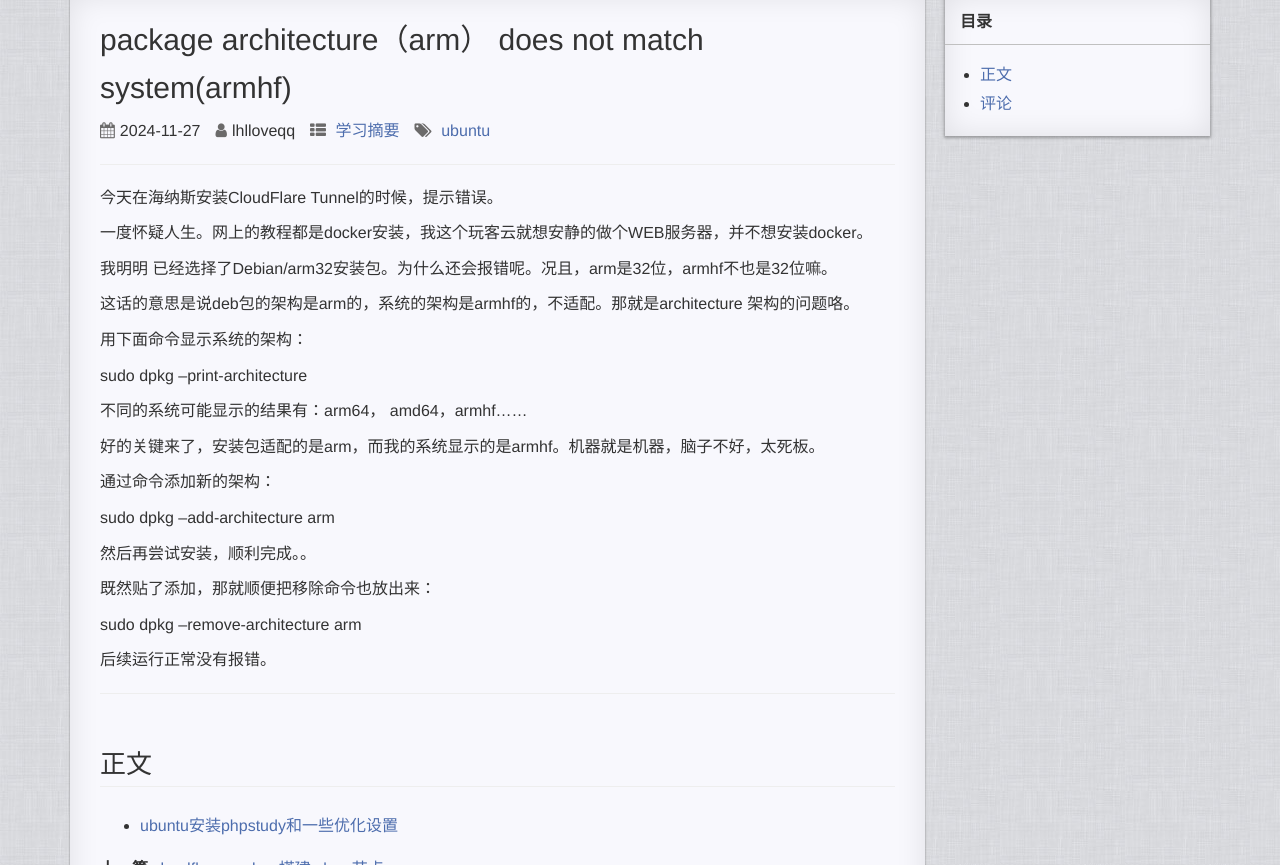
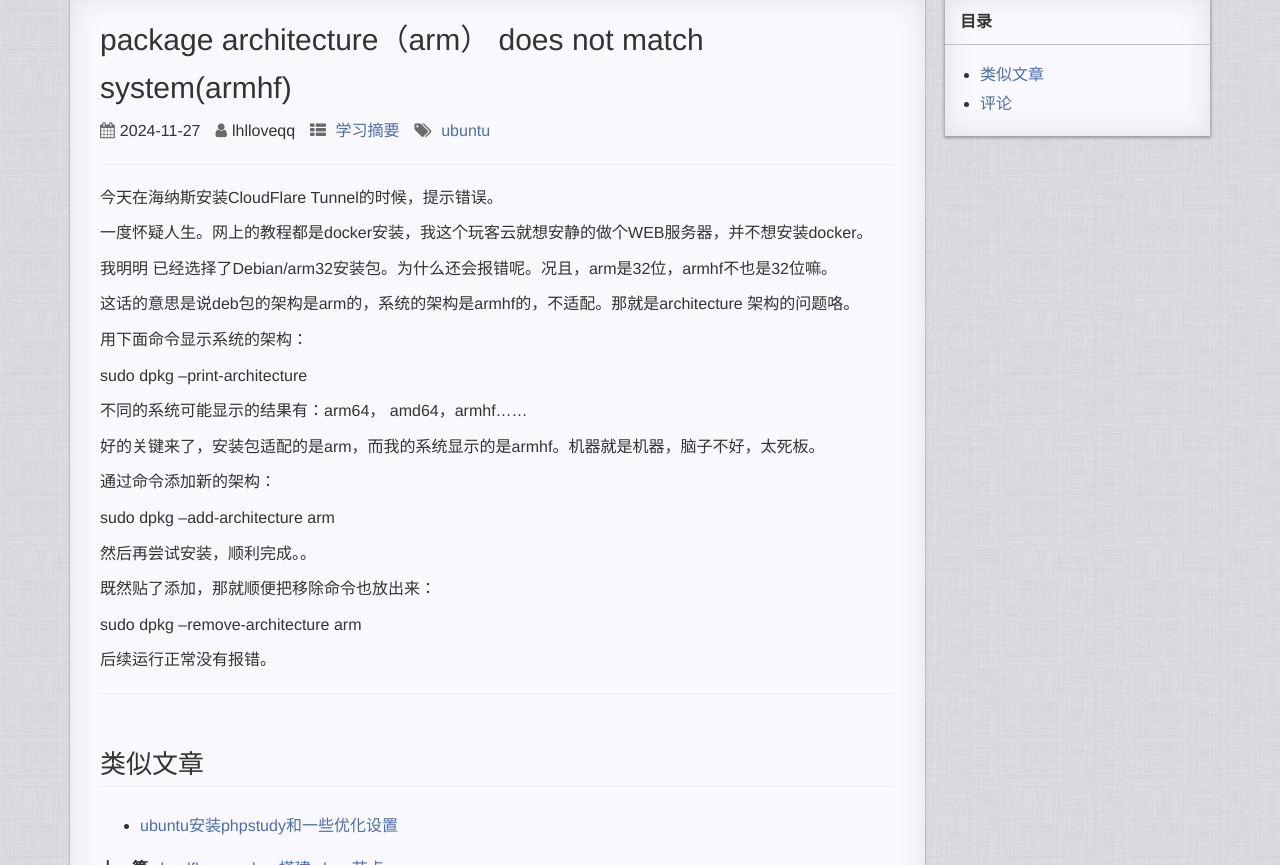
Before and after one commit to luohuilong/luohuilong.github.io, a Jekyll site: the page built from _posts/2024-11-27-ubuntu-dpkg.md, in a window 1280 px wide, cut to the strip 104-969 px from the top of the page. Built offline with Jekyll 4.4.1, drawn with Linux system fonts in a browser that asks for light colours; a style sheet for code colours, icons or effects is not loaded.

Commit message:
Add files via upload

```diff
--- a/_layouts/post.html
+++ b/_layouts/post.html
@@ -42,7 +42,7 @@ layout: default
                 {% for thisTag in page.tags %}
                     {% if postHasSimilar == false and hasSimilar.size < 6 and post != page and tag == thisTag %}
                         {% if hasSimilar.size == 0 %}
-                        <h2 id="similar_posts">正文</h2>
+                        <h2 id="similar_posts">类似文章</h2>
                         <ul>
                         {% endif %}
                         <li class="relatedPost">
@@ -79,7 +79,7 @@ layout: default
                     目录
                 </div>
                 <ul id="content-side" class="content-ul">
-                    <li><a href="#similar_posts">正文</a></li>
+                    <li><a href="#similar_posts">类似文章</a></li>
                     <li><a href="#comments">评论</a></li>
                 </ul>
             </div>
```
